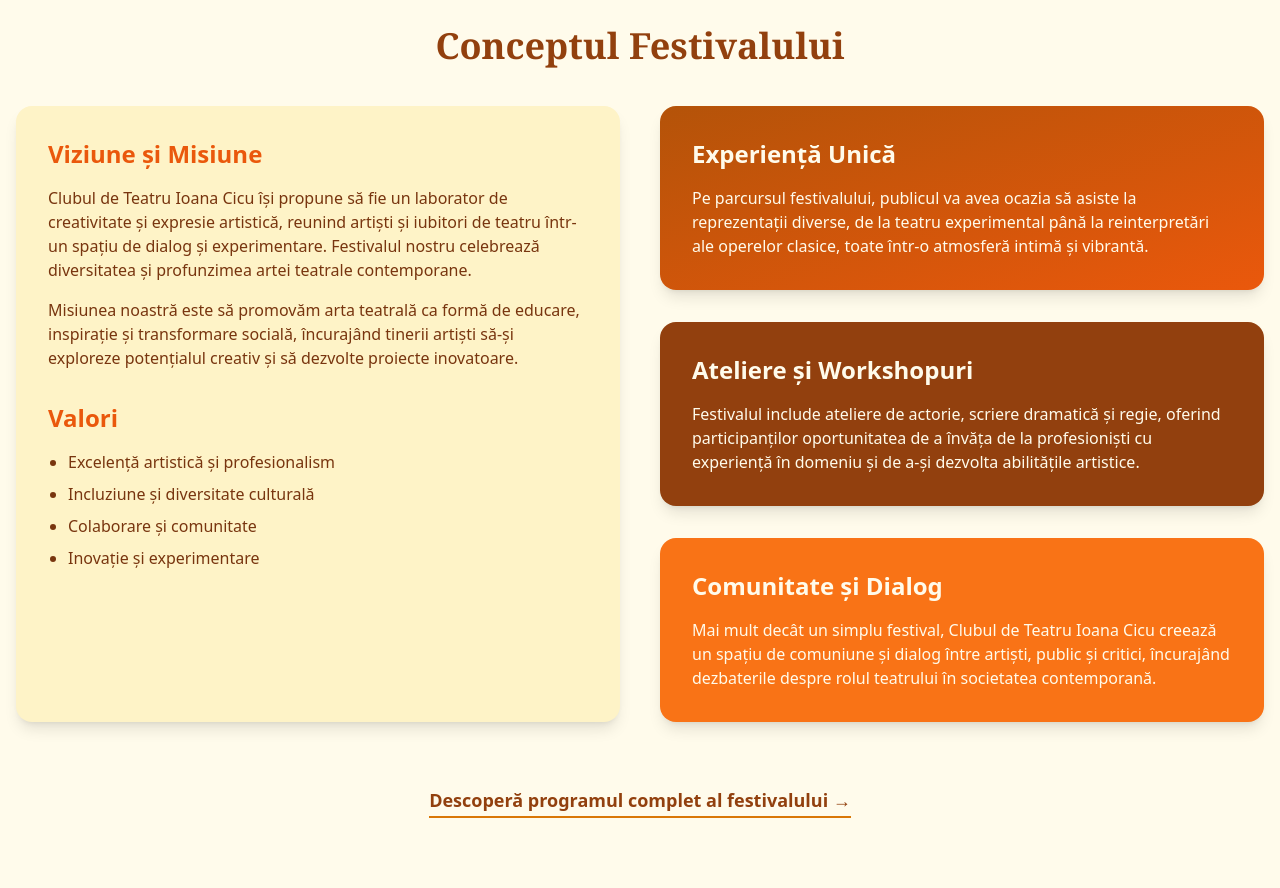
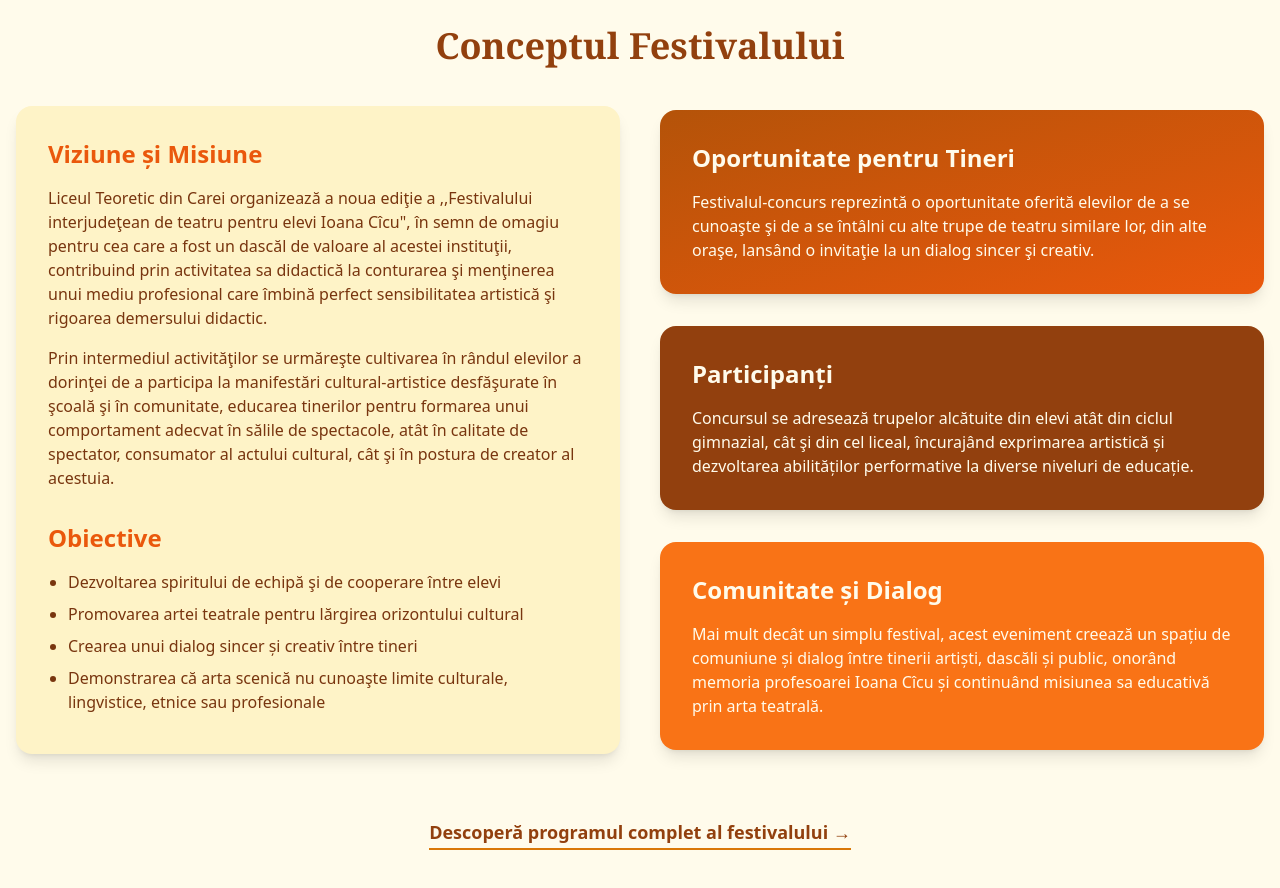
Before and after one commit to 00Alexo/festival, a React (Create React App) app in the folder frontend/: page / in a window 1280 px wide. Shown: the part 1300-2188 px from the top of the page. Built offline with nearby package versions, Linux system fonts and the light colour scheme.

Commit message:
modificat conceptul festivalului

```diff
--- a/frontend/src/pages/HomePage.js
+++ b/frontend/src/pages/HomePage.js
@@ -65,45 +65,48 @@ const HomePage = () => {
             <div className="bg-amber-100 p-8 rounded-2xl shadow-lg h-[100%]">
               <h3 className="text-2xl font-bold text-orange-600 mb-4">Viziune și Misiune</h3>
               <p className="text-amber-900 mb-4">
-                Clubul de Teatru Ioana Cicu își propune să fie un laborator de creativitate și expresie artistică, reunind artiști și iubitori
-                de teatru într-un spațiu de dialog și experimentare. Festivalul nostru celebrează diversitatea și profunzimea
-                artei teatrale contemporane.
+                Liceul Teoretic din Carei organizează a noua ediţie a ,,Festivalului interjudeţean de teatru pentru elevi Ioana Cîcu",
+                în semn de omagiu pentru cea care a fost un dascăl de valoare al acestei instituţii, contribuind prin activitatea sa
+                didactică la conturarea şi menţinerea unui mediu profesional care îmbină perfect sensibilitatea artistică şi rigoarea
+                demersului didactic.
               </p>
               <p className="text-amber-900 mb-4">
-                Misiunea noastră este să promovăm arta teatrală ca formă de educare, inspirație și transformare socială,
-                încurajând tinerii artiști să-și exploreze potențialul creativ și să dezvolte proiecte inovatoare.
+                Prin intermediul activităţilor se urmăreşte cultivarea în rândul elevilor a dorinţei de a participa la manifestări
+                cultural-artistice desfăşurate în şcoală şi în comunitate, educarea tinerilor pentru formarea unui comportament adecvat
+                în sălile de spectacole, atât în calitate de spectator, consumator al actului cultural, cât şi în postura de creator
+                al acestuia.
               </p>
-              <h3 className="text-2xl font-bold text-orange-600 mb-4 mt-8">Valori</h3>
+              <h3 className="text-2xl font-bold text-orange-600 mb-4 mt-8">Obiective</h3>
               <ul className="list-disc pl-5 text-amber-900">
-                <li className="mb-2">Excelență artistică și profesionalism</li>
-                <li className="mb-2">Incluziune și diversitate culturală</li>
-                <li className="mb-2">Colaborare și comunitate</li>
-                <li className="mb-2">Inovație și experimentare</li>
+                <li className="mb-2">Dezvoltarea spiritului de echipă şi de cooperare între elevi</li>
+                <li className="mb-2">Promovarea artei teatrale pentru lărgirea orizontului cultural</li>
+                <li className="mb-2">Crearea unui dialog sincer și creativ între tineri</li>
+                <li className="mb-2">Demonstrarea că arta scenică nu cunoaşte limite culturale, lingvistice, etnice sau profesionale</li>
               </ul>
             </div>
 
             <div className="space-y-8">
               <div className="bg-gradient-to-br from-amber-700 to-orange-600 p-8 rounded-2xl shadow-lg text-amber-50">
-                <h3 className="text-2xl font-bold mb-4">Experiență Unică</h3>
+                <h3 className="text-2xl font-bold mb-4">Oportunitate pentru Tineri</h3>
                 <p>
-                  Pe parcursul festivalului, publicul va avea ocazia să asiste la reprezentații diverse, de la teatru
-                  experimental până la reinterpretări ale operelor clasice, toate într-o atmosferă intimă și vibrantă.
+                  Festivalul-concurs reprezintă o oportunitate oferită elevilor de a se cunoaşte şi de a se întâlni cu alte trupe
+                  de teatru similare lor, din alte oraşe, lansând o invitaţie la un dialog sincer şi creativ.
                 </p>
               </div>
 
               <div className="bg-amber-800 p-8 rounded-2xl shadow-lg text-amber-50">
-                <h3 className="text-2xl font-bold mb-4">Ateliere și Workshopuri</h3>
+                <h3 className="text-2xl font-bold mb-4">Participanți</h3>
                 <p>
-                  Festivalul include ateliere de actorie, scriere dramatică și regie, oferind participanților oportunitatea
-                  de a învăța de la profesioniști cu experiență în domeniu și de a-și dezvolta abilitățile artistice.
+                  Concursul se adresează trupelor alcătuite din elevi atât din ciclul gimnazial, cât şi din cel liceal,
+                  încurajând exprimarea artistică și dezvoltarea abilităților performative la diverse niveluri de educație.
                 </p>
               </div>
 
               <div className="bg-orange-500 p-8 rounded-2xl shadow-lg text-amber-50">
                 <h3 className="text-2xl font-bold mb-4">Comunitate și Dialog</h3>
                 <p>
-                  Mai mult decât un simplu festival, Clubul de Teatru Ioana Cicu creează un spațiu de comuniune și dialog între artiști,
-                  public și critici, încurajând dezbaterile despre rolul teatrului în societatea contemporană.
+                  Mai mult decât un simplu festival, acest eveniment creează un spațiu de comuniune și dialog între tinerii artiști,
+                  dascăli și public, onorând memoria profesoarei Ioana Cîcu și continuând misiunea sa educativă prin arta teatrală.
                 </p>
               </div>
             </div>
```
